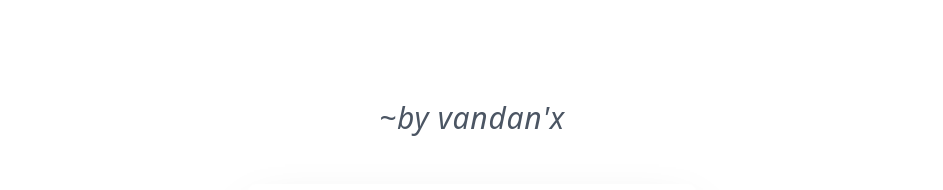
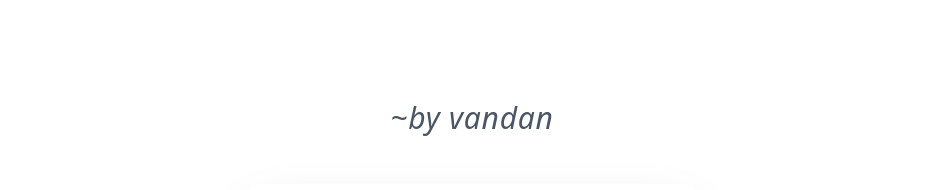
Before and after one commit to vandandalvi/SnapSoul, a React (Vite) app: page / in a window 1280 px wide. Shown: the top 190 px of the page, without its empty margins (168-1111 px from the left). Built offline with nearby package versions, Linux system fonts and the light colour scheme.

Commit message:
Update 1stpg.jsx

```diff
--- a/src/1stpg.jsx
+++ b/src/1stpg.jsx
@@ -90,7 +90,7 @@ const FirstPage = ({ onNavigate }) => {
                         📸 SnapSouls
                     </span>
                     <span className="block text-xl sm:text-2xl md:text-3xl font-light italic text-gray-600 tracking-wide">
-                        ~by vandan'x
+                        ~by vandan
                     </span>
                 </h1>
 
```
